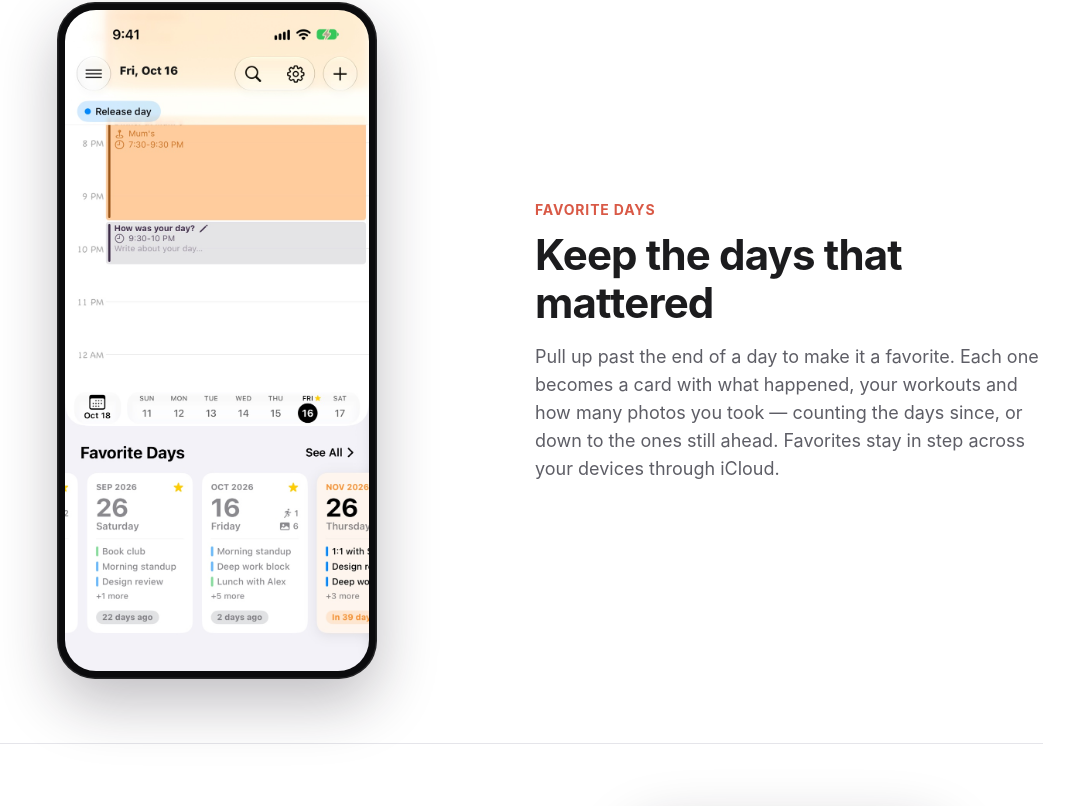
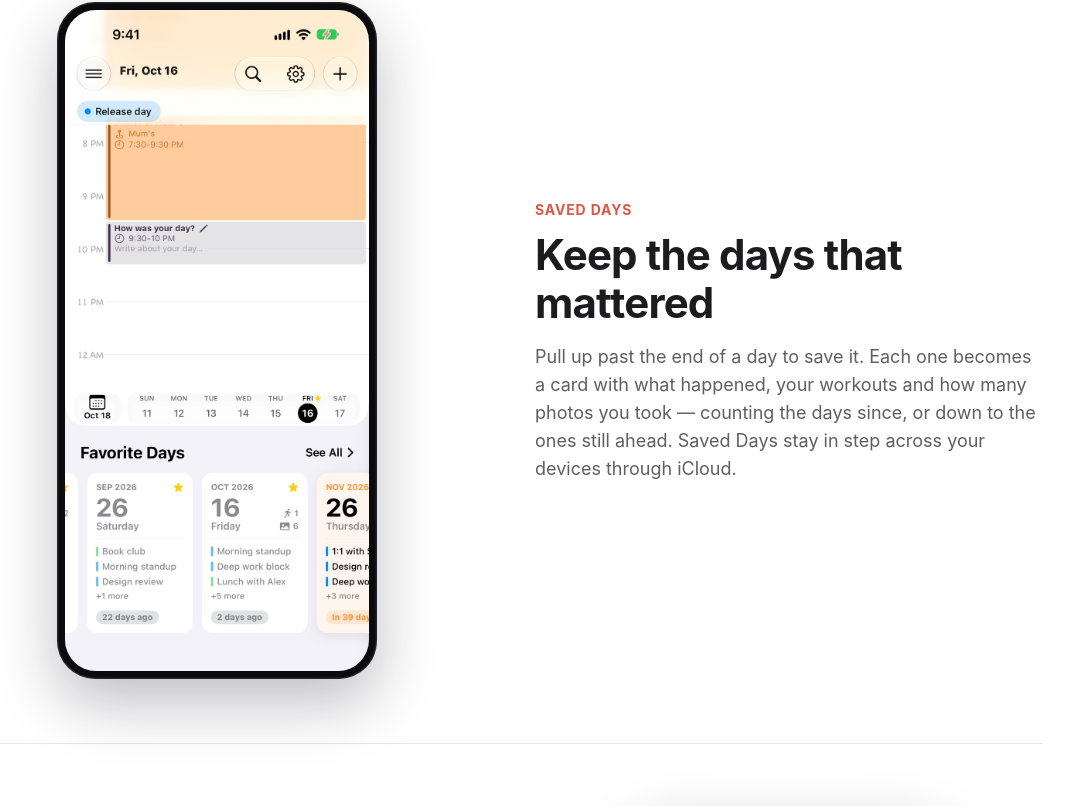
Before and after one commit to pareappsdev/pareapps.site, a plain HTML site: page myday/index.html in a window 1280 px wide. Shown: the part 4292-5098 px from the top of the page, without its empty margins (137-1206 px from the left). Drawn offline with Linux system fonts and the light colour scheme.

Commit message:
My Day pages call them Saved Days, not favorite days
Co-Authored-By: Claude Opus 5.5 <noreply@anthropic.com>

```diff
--- a/myday/index.html
+++ b/myday/index.html
@@ -89,11 +89,11 @@
 
       <section class="feature">
         <div>
-          <div class="eyebrow">Favorite days</div>
+          <div class="eyebrow">Saved Days</div>
           <h2>Keep the days that mattered</h2>
-          <p>Pull up past the end of a day to make it a favorite. Each one becomes a card with what happened, your workouts and how many photos you took — counting the days since, or down to the ones still ahead. Favorites stay in step across your devices through iCloud.</p>
+          <p>Pull up past the end of a day to save it. Each one becomes a card with what happened, your workouts and how many photos you took — counting the days since, or down to the ones still ahead. Saved Days stay in step across your devices through iCloud.</p>
         </div>
-        <div class="shot"><div class="phone"><img src="/assets/img/myday/iphone/favorites.jpg" width="786" height="1709" alt="Favorite Days under the timeline: cards for past days, with how long ago they were, and future days counting down" loading="lazy"></div></div>
+        <div class="shot"><div class="phone"><img src="/assets/img/myday/iphone/favorites.jpg" width="786" height="1709" alt="Saved Days under the timeline: cards for past days, with how long ago they were, and future days counting down" loading="lazy"></div></div>
       </section>
 
       <section class="feature">
@@ -116,8 +116,8 @@
         <div class="tablet wide"><img src="/assets/img/myday/ipad/three-views.jpg" width="1600" height="1200" alt="My Day on iPad in landscape: Insights on the left, the day's timeline in the middle and the reminder lists on the right" loading="lazy"></div>
         <div class="tablet-pair">
           <figure>
-            <div class="tablet"><img src="/assets/img/myday/ipad/favorites.jpg" width="1600" height="1200" alt="My Day on iPad with a row of favorite day cards under the day" loading="lazy"></div>
-            <figcaption>Favorite days under the day</figcaption>
+            <div class="tablet"><img src="/assets/img/myday/ipad/favorites.jpg" width="1600" height="1200" alt="My Day on iPad with a row of Saved Day cards under the day" loading="lazy"></div>
+            <figcaption>Saved Days under the day</figcaption>
           </figure>
           <figure>
             <div class="tablet"><img src="/assets/img/myday/ipad/three-views-dark.jpg" width="1600" height="1200" alt="My Day on iPad in dark mode, with Insights, the day and the reminder lists side by side" loading="lazy"></div>
@@ -147,7 +147,7 @@
         <div class="extra"><div class="emoji">📓</div><h3>A line about your day</h3><p>“How was your day?” waits at the end of each one. What you write is end-to-end encrypted in iCloud.</p></div>
         <div class="extra"><div class="emoji">⌚️</div><h3>Apple Watch</h3><p>Today, your reminders and your health on your wrist, with complications for what's up next.</p></div>
         <div class="extra"><div class="emoji">🧩</div><h3>Home Screen widgets</h3><p>Today, Agenda, Reminders, Streaks, Upcoming and My Day — plus Health and comparison widgets with Pro.</p></div>
-        <div class="extra"><div class="emoji">🗓️</div><h3>Month at a glance</h3><p>Swipe up on the week bar for the month, with dots for your events and a star on your favorite days.</p></div>
+        <div class="extra"><div class="emoji">🗓️</div><h3>Month at a glance</h3><p>Swipe up on the week bar for the month, with dots for your events and a bookmark on your Saved Days.</p></div>
         <div class="extra"><div class="emoji">🎙️</div><h3>Siri and Shortcuts</h3><p>“Show my day in My Day”, or jump to a day: “Show me yesterday in My Day”.</p></div>
         <div class="extra"><div class="emoji">🌗</div><h3>Light and dark</h3><p>Looks at home in either appearance.</p></div>
       </section>
```
Also changed, not shown: myday/privacy/index.html (+1 -1 lines).
